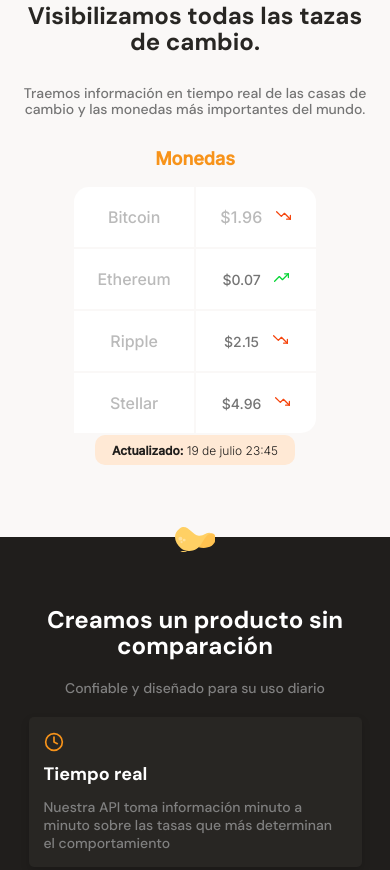
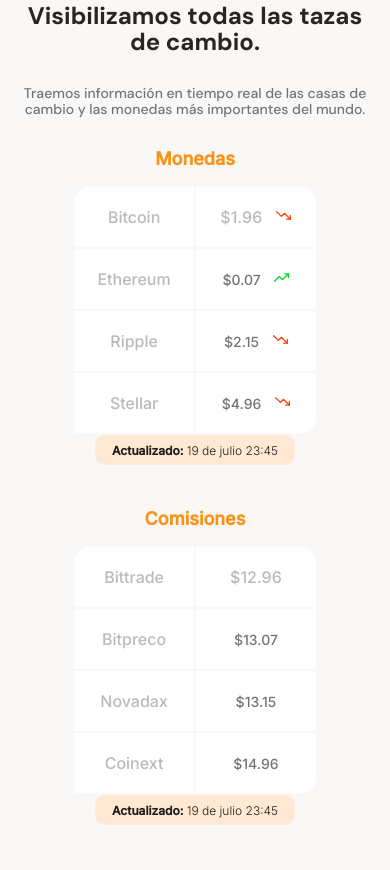
Before and after one commit to ECastro08/Batatabit-mobileFirst, a plain HTML site: page index.html in a window 390 px wide. Shown: the part 661-1531 px from the top of the page. Drawn offline with Linux system fonts and the light colour scheme; files that its build step writes are made by us from their sources; files whose address does not match are found by name.

Commit message:
se realizo los cambios para hacer que el proyecto sea responsive es decir que se adapte a varios dispositivos

```diff
--- a/css/styles.css
+++ b/css/styles.css
@@ -135,7 +135,7 @@ main {
 }
 .main-currency-table {
     width: 70%;
-    min-width: 235px;
+    min-width: 195px;
     max-width: 500px;
     height: 360px;
     margin: 0 auto;
--- /dev/null
+++ b/css/tablet.css
@@ -0,0 +1,14 @@
+.main-tables-container {
+    display: flex;
+    width: 930px;
+    margin: 0 auto;
+}
+.product-cards--container {
+    display: flex;
+    flex-wrap: wrap;
+    width: 930px;
+    margin: 0 auto;
+}
+.plans-container--slider {
+    justify-content: center;
+}
--- a/index.html
+++ b/index.html
@@ -8,6 +8,7 @@
     <link rel="preconnect" href="https://fonts.gstatic.com" crossorigin>
     <link href="https://fonts.googleapis.com/css2?family=DM+Sans:opsz,wght@9..40,300;9..40,400;9..40,500;9..40,700&family=Inter:wght@300;500&display=swap" rel="stylesheet">
     <link rel="stylesheet" href="css/styles.css">
+    <link rel="stylesheet" href="../curso-mobile-first/css/tablet.css" media="(min-width: 930px)">
 </head>
 <body>
     <header>
@@ -45,6 +46,32 @@
                             <tr>
                                 <td class="table__buttom-left">Stellar</td>
                                 <td class="table__bottom-right table__right">$4.96 <span class="down"></span></td>
+                            </tr>
+                        </table>
+                    </div>
+                    <div class="currency-table--date">
+                        <p><b>Actualizado:</b> 19 de julio 23:45</p>
+                    </div>
+                </div>
+                <div class="main-currency-table" id="comision-table">
+                    <p class="currency-table--title">Comisiones</p>
+                    <div class="currency-table--container">
+                        <table>
+                            <tr>
+                                <td class="table__top-left">Bittrade</td>
+                                <td class="table__top-right table-right">$12.96</td>
+                            </tr>
+                            <tr>
+                                <td>Bitpreco</td>
+                                <td class="table__right">$13.07</td>
+                            </tr>
+                            <tr>
+                                <td>Novadax</td>
+                                <td class="table__right">$13.15</td>
+                            </tr>
+                            <tr>
+                                <td class="table__buttom-left">Coinext</td>
+                                <td class="table__bottom-right table__right">$14.96 </td>
                             </tr>
                         </table>
                     </div>
```
Also changed, not shown: 1 other file.
